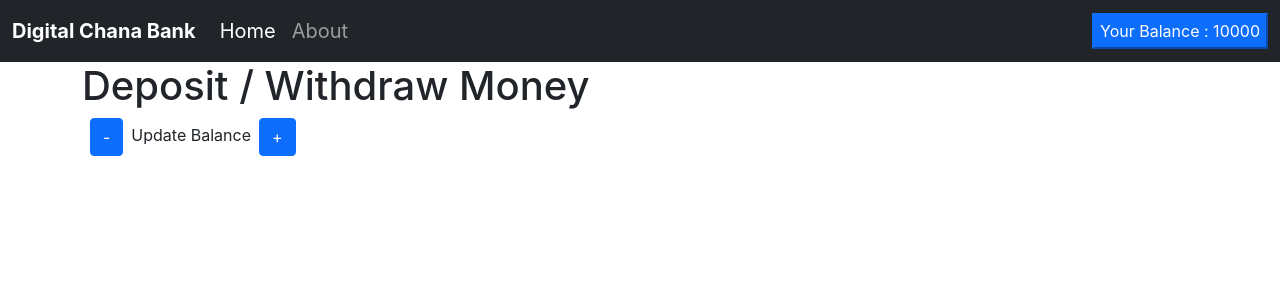
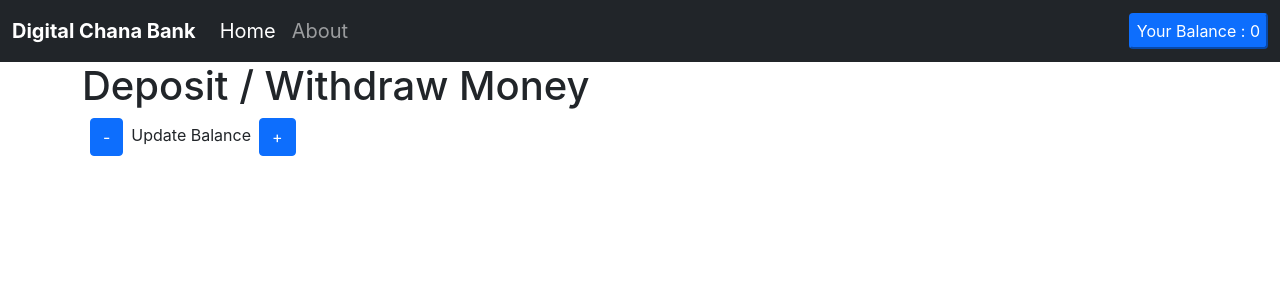
Before and after one commit to Yashcodes/React-Redux, a React (Create React App) app: page / in a window 1280 px wide. Shown: the top 300 px of the page. Built offline with nearby package versions, Linux system fonts and the light colour scheme.

Commit message:
Used useSelector Hook to access the state (reducer)

```diff
--- a/src/App.js
+++ b/src/App.js
@@ -1,5 +1,5 @@
 import "./App.css";
-import { BrowserRouter as Router, Routes, Route } from "react-router-dom";
+import { BrowserRouter as Router } from "react-router-dom";
 import Navbar from "./components/Navbar";
 import Shop from "./components/Shop";
 
--- a/src/components/Navbar.js
+++ b/src/components/Navbar.js
@@ -1,7 +1,10 @@
 import React from "react";
+import { useSelector } from "react-redux";
 import { Link } from "react-router-dom";
 
 const Navbar = () => {
+  const amount = useSelector((state) => state.amount);
+
   return (
     <div>
       <nav className="navbar navbar-expand-lg navbar-dark bg-dark">
@@ -38,8 +41,8 @@ const Navbar = () => {
               </li>
             </ul>
             <div>
-              <button disabled className="btn-primary py-1">
-                Your Balance : 10000
+              <button disabled className="btn-primary py-1 rounded">
+                Your Balance : {amount}
               </button>
             </div>
           </div>
```
